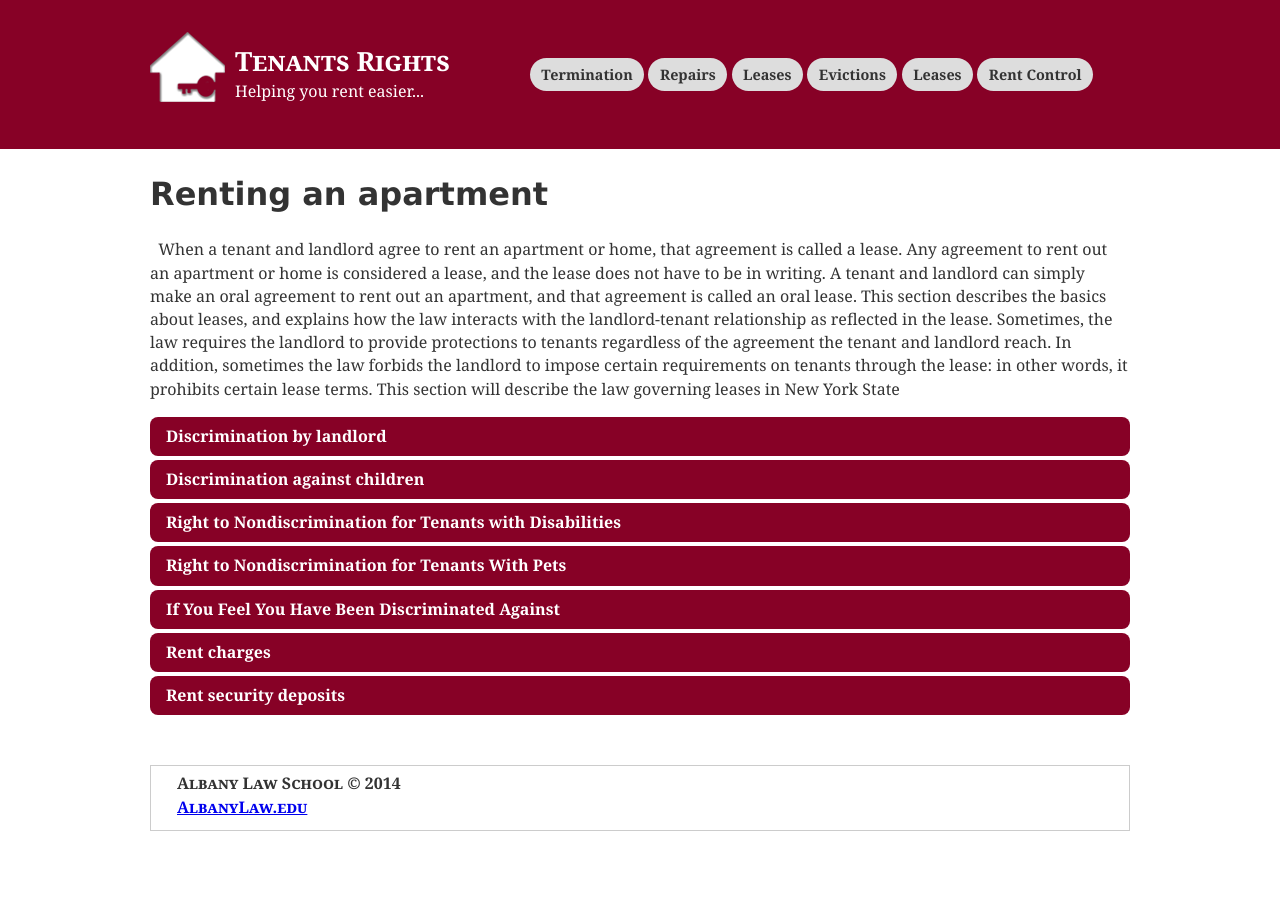
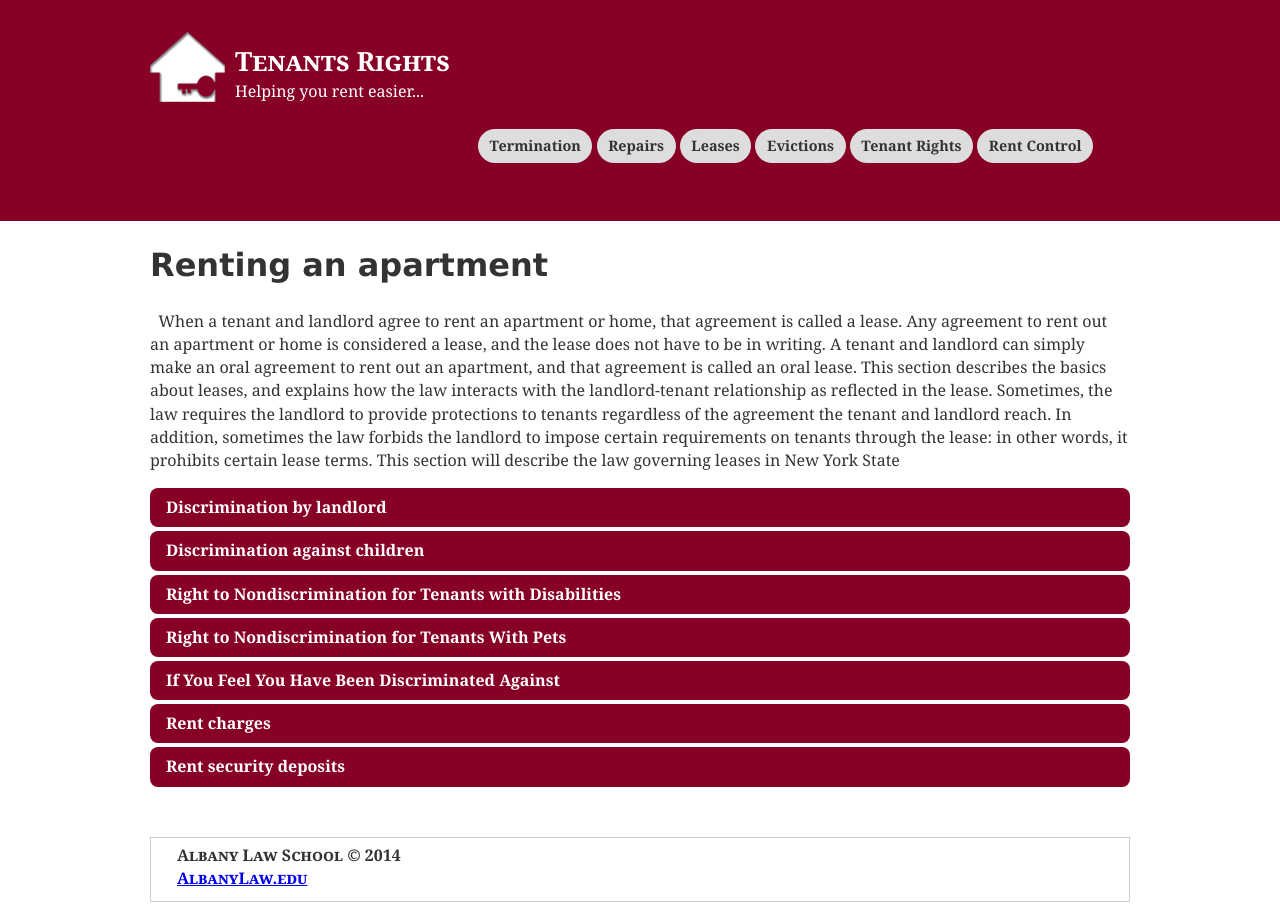
Before and after one commit to iinf362/team5, a Jekyll site: the page built from leases/index.html, in a window 1280 px wide. Built offline with Jekyll 4.4.1, drawn with Linux system fonts in a browser that asks for light colours.

Commit message:
Update index.html

```diff
--- a/leases/index.html
+++ b/leases/index.html
@@ -1,6 +1,6 @@
 ---
 layout: basic
-title: Leases
+title: Tenant Rights
 ---
 
 <div class="container">
```
